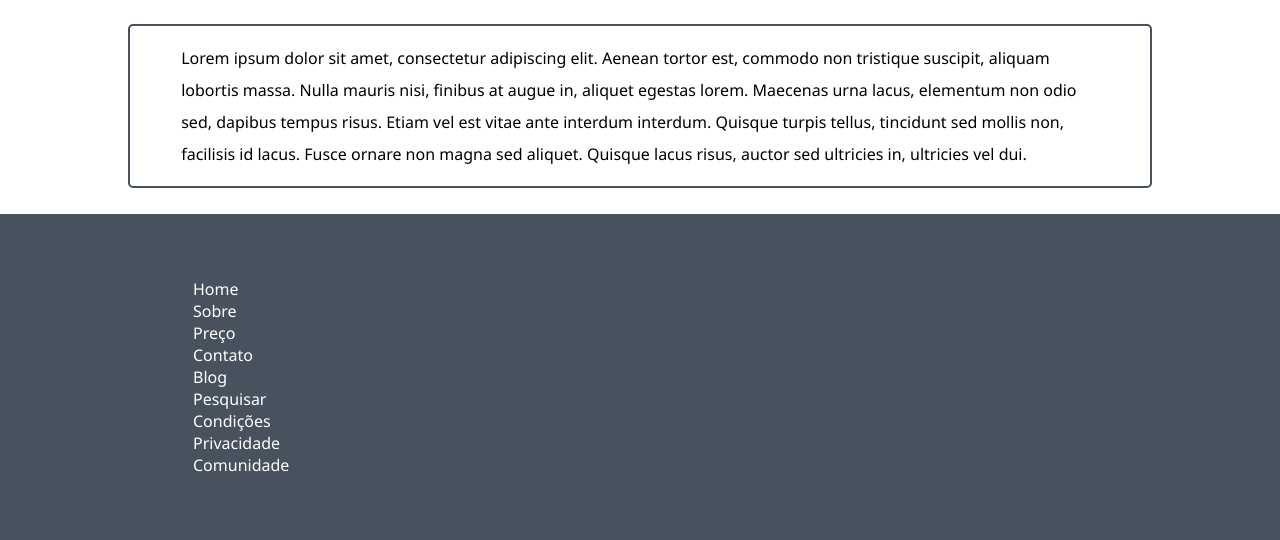
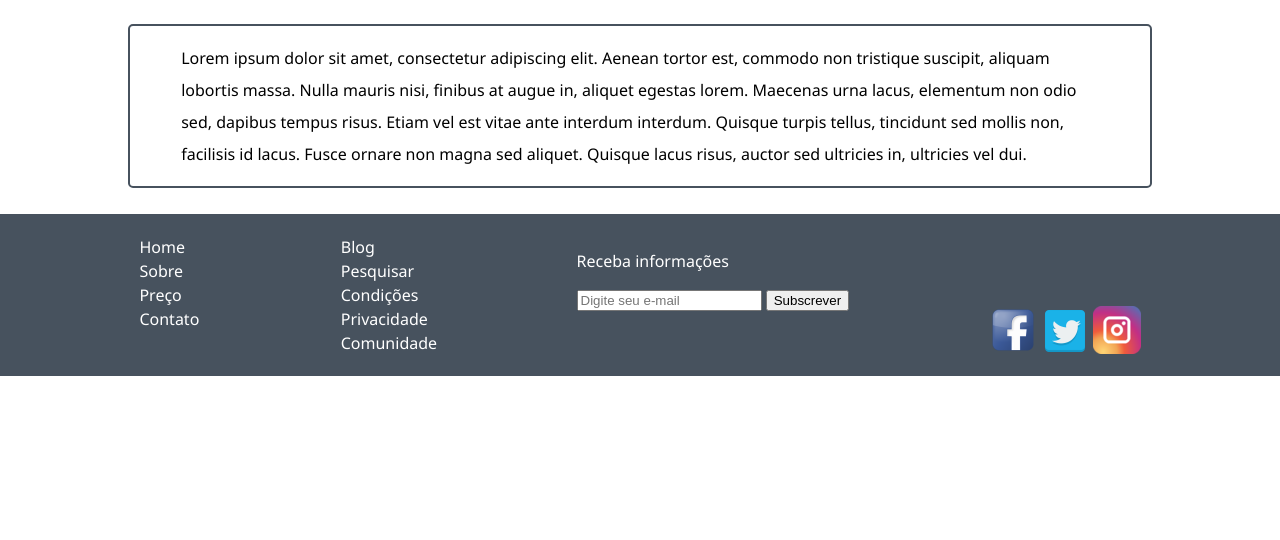
Before and after one commit to Aleyucra74/PigTime, a PHP site: page / in a window 1280 px wide. Shown: the part 1849-2389 px from the top of the page. After the commit the page ends 2225 px from the top, so only its background shows below. Run offline with PHP 8.4, Linux system fonts and the light colour scheme.

Commit message:
PigTime-0.4 Footer feito

```diff
--- a/css/style.css
+++ b/css/style.css
@@ -187,20 +187,29 @@ iframe {
 
 footer {
     width: 100%;
-    display: flex;
     background-color: #47525E;
 }
 
 .ftrComun {
-    display: grid;
-    padding: 5% 15%;
-}
-
-.ftrComun div {
-    display: grid;
+    display: flex;
+    justify-content: space-evenly;
+    padding: 20px 0 20px 0;
 }
 
 footer a {
+    display: flex;
+    flex-direction: column;
     color: #fff;
-    margin: 0 1px;
+    margin: 2px 2px;
+    padding: 0;
 }
+
+footer p {
+    color: #fff;
+}
+
+#socialLinks {
+    display: flex;
+    flex-direction: row;
+    align-items: flex-end;
+}
--- a/index.html
+++ b/index.html
@@ -141,6 +141,24 @@
                 <a href="#">Privacidade</a>
                 <a href="#">Comunidade</a>
             </div>
+            <div>
+                <p>Receba informações</p>
+                <form action="#">
+                    <input type="email" name="emailaddress" placeholder="Digite seu e-mail">
+                    <input type="submit" value="Subscrever">
+                </form>
+            </div>
+            <div id="socialLinks">
+                <a href="http://facebook.com">
+                    <img src="imagens/social-face.png" alt="link to facebook" align="right">
+                </a>
+                <a href="http://twitter.com">
+                    <img src="imagens/social-twitter.png" alt="link to twitter" align="right">
+                </a>
+                <a href="http://instagram.com">
+                    <img src="imagens/social-insta.png" alt="link to instagram" align="right">
+                </a>
+            </div>
         </section>
     </footer>
 
```
Also changed, not shown: Imagens/social-face.png (added), Imagens/social-insta.png (added), Imagens/social-twitter.png (added).
